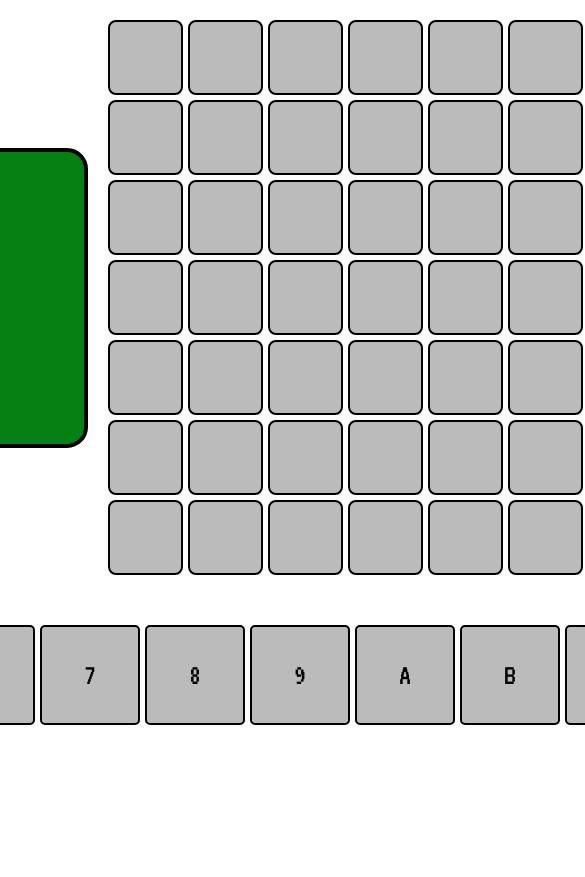
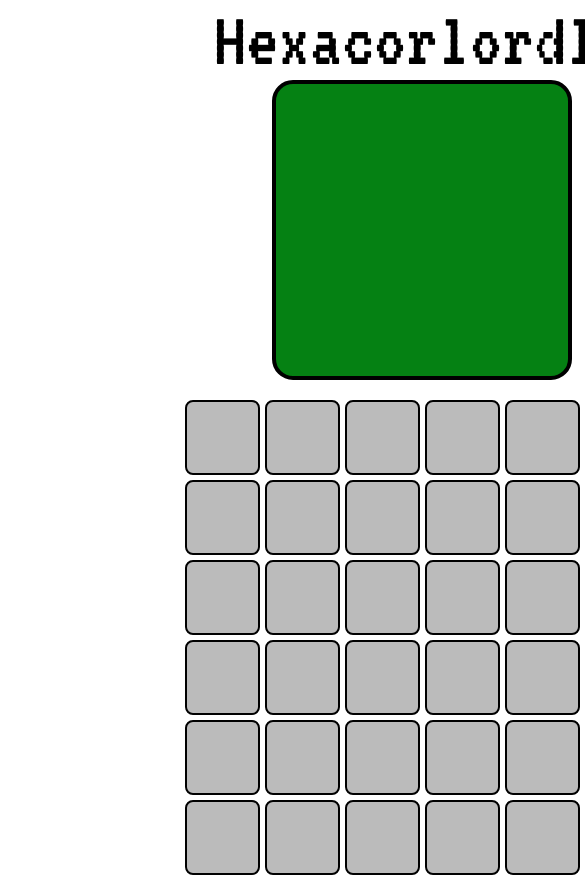
Before and after one commit to anthony-mg/hexacolordle, a React (Vite) app: page / in a window 390 px wide. Shown: the top 877 px of the page, 585 px wide, since content can reach past the window. Before the commit the page ends 844 px from the top, so only its background shows below. Built offline with nearby package versions, Linux system fonts and the light colour scheme.

Commit message:
mobile support and small styling changes

```diff
--- a/src/components/Game.tsx
+++ b/src/components/Game.tsx
@@ -25,6 +25,7 @@ const Game = () => {
   const [currentGuess, setCurrentGuess] = useState("");
   const [isOver, setIsOver] = useState(false);
   const valids = "0123456789ABCDEF";
+  const BACKSPACE_UNICODE = "\u232B";
   useEffect(() => {
     function handler(event: KeyboardEvent) {
       if (isOver) return;
@@ -46,7 +47,7 @@ const Game = () => {
         return;
       }
 
-      if (key == "Backspace") {
+      if (key == "Backspace" || BACKSPACE_UNICODE) {
         if (currentGuess.length > 0) {
           setCurrentGuess(currentGuess.slice(0, -1));
         }
@@ -72,6 +73,7 @@ const Game = () => {
 
   return (
     <>
+      <h1>Hexacorlordle</h1>
       <div className="container">
         <div style={{ backgroundColor: `#${color}` }} className="color-container"></div>
         <div className="board">
--- a/src/components/Keyboard.tsx
+++ b/src/components/Keyboard.tsx
@@ -3,6 +3,7 @@ const chars = "0123456789ABCDEF";
 function handleClick(event: React.MouseEvent) {
   let text = event.currentTarget.innerHTML;
   text = text.charAt(0).toUpperCase() + text.slice(1);
+
   const keyboardEvent = new KeyboardEvent("keydown", {
     key: text, // The key value to emit
   });
@@ -22,6 +23,9 @@ const Keyboard = () => {
       <div onClick={handleClick} className="key">
         Enter
       </div>
+      <div onClick={handleClick} className="key">
+        {`\u232B`}
+      </div>
     </div>
   );
 };
--- a/src/index.css
+++ b/src/index.css
@@ -6,8 +6,17 @@
   font-weight: 400;
   font-style: normal;
 }
+
 body {
   min-height: 100vh;
+  min-width: 100vh;
+}
+#root {
+  display: flex;
+  flex-direction: column;
+  justify-content: center;
+  align-items: center;
+  width: 100%;
 }
 .container {
   display: flex;
@@ -40,8 +49,8 @@ body {
 }
 
 .tile {
-  min-height: 75px;
-  min-width: 75px;
+  height: 75px;
+  width: 75px;
   background-color: #bbb;
   display: flex;
   align-items: center;
@@ -63,6 +72,7 @@ body {
 .wrong {
   background-color: #888;
 }
+
 .keyboard {
   display: flex;
   justify-content: center;
@@ -70,6 +80,7 @@ body {
   flex-direction: row;
   gap: 5px;
   margin-top: 30px;
+  flex-wrap: wrap;
 }
 .key {
   border: 2px solid black;
@@ -82,3 +93,14 @@ body {
   align-items: center;
   font-size: 30px;
 }
+
+h1 {
+  font-size: 5em;
+}
+
+@media only screen and (max-width: 480px) {
+  /* CSS rules for screens narrower than 480px */
+  .container {
+    flex-direction: column;
+  }
+}
```
